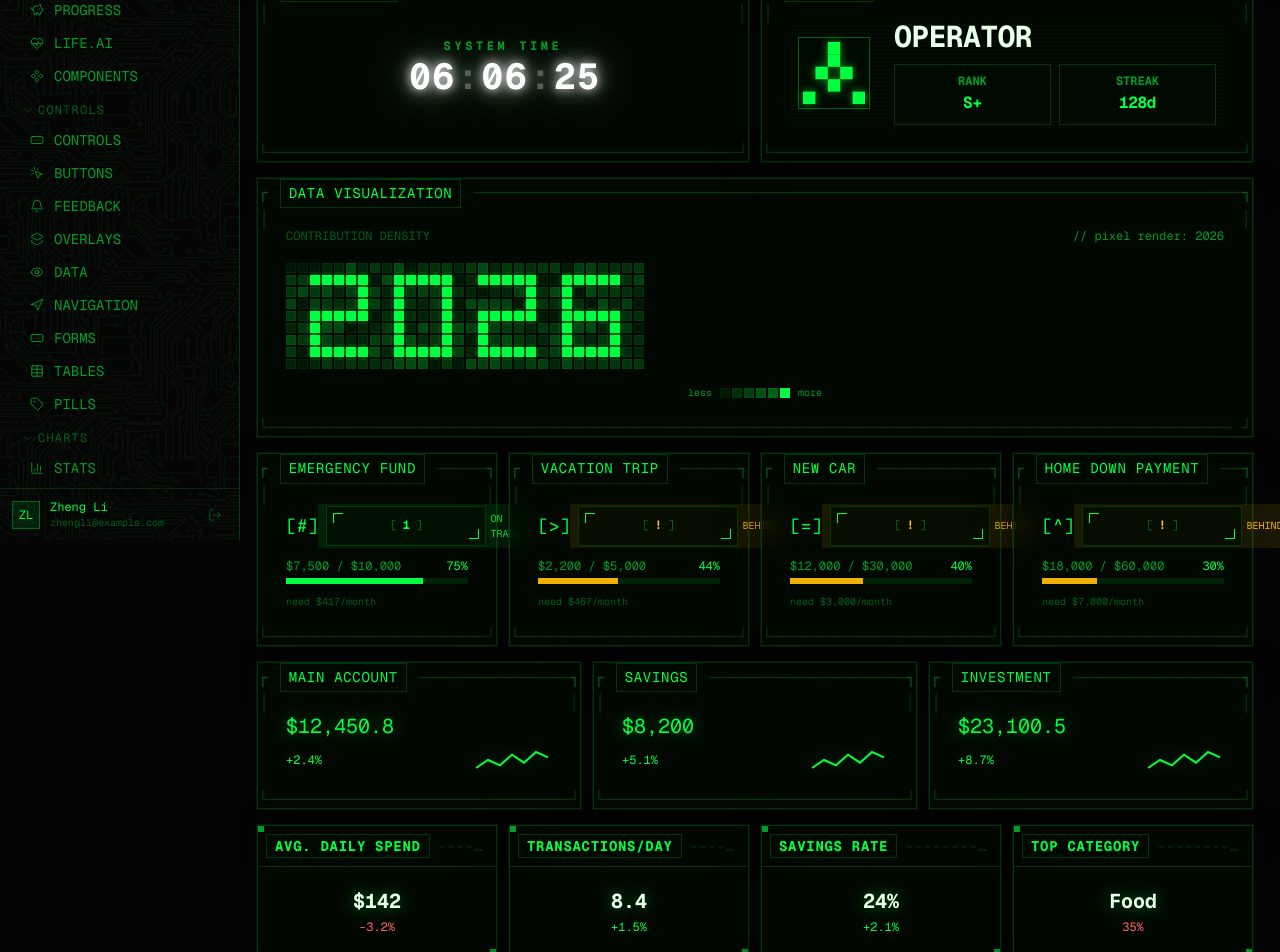
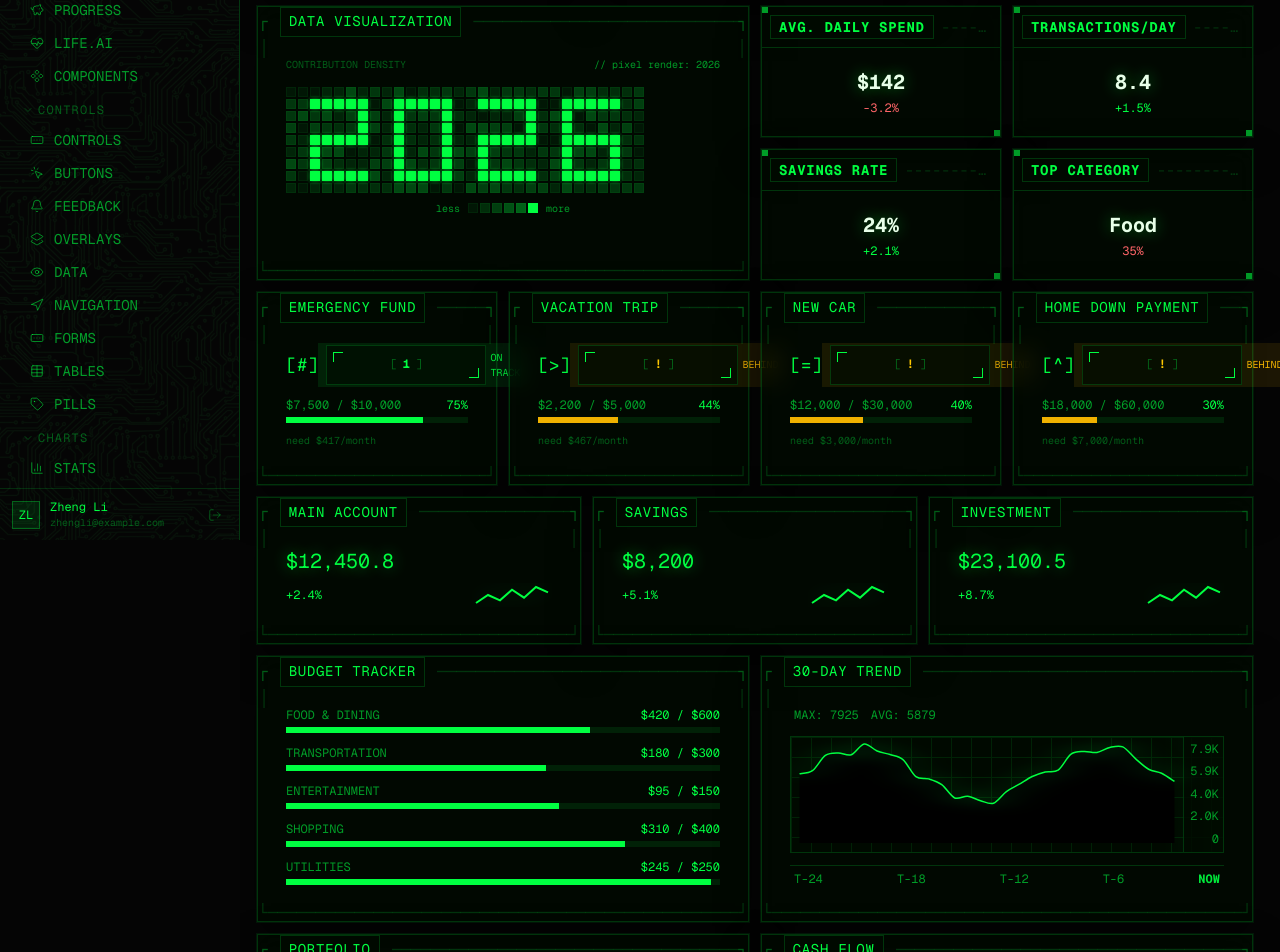
Before and after one commit to nocoo/matrix, a React (Vite) app: page / in a window 1280 px wide. Shown: the part 260-1212 px from the top of the page. Built offline with nearby package versions, Linux system fonts and the light colour scheme; the HTML template or start-up script is replaced by a standard one.

Commit message:
refactor: compact dashboard layout with 3-col header and side-by-side panels

```diff
--- a/src/pages/DashboardPage.tsx
+++ b/src/pages/DashboardPage.tsx
@@ -46,8 +46,9 @@
   } = useDashboardViewModel();
 
   return (
-    <div className="space-y-4">
-      {/* Welcome banner */}
+    <div className="space-y-3">
+      {/* Row 1: Status + Clock + Identity — 3-col on lg */}
+      <div className="grid grid-cols-1 md:grid-cols-2 lg:grid-cols-3 gap-3">
         <AsciiBox title="SYSTEM STATUS">
           <div className="flex flex-col gap-2">
             <TypewriterText
@@ -64,10 +65,8 @@
           </div>
         </AsciiBox>
 
-      {/* Clock + Identity side by side */}
-      <div className="grid grid-cols-1 lg:grid-cols-2 gap-3">
         <AsciiBox title="CHRONOMETER">
-          <div className="flex items-center justify-center py-4">
+          <div className="flex items-center justify-center py-2">
             <MatrixClock label="SYSTEM TIME" />
           </div>
         </AsciiBox>
@@ -82,14 +81,15 @@
           showStats
           animateTitle
           scanlines
-          avatarSize={72}
+          avatarSize={64}
         />
       </div>
 
-      {/* Pixel-art "2026" heatmap */}
+      {/* Row 2: Heatmap + Quick stats side by side */}
+      <div className="grid grid-cols-1 lg:grid-cols-2 gap-3">
         <AsciiBox title="DATA VISUALIZATION">
-        <div className="space-y-3">
-          <div className="flex items-center justify-between font-mono text-xs">
+          <div className="space-y-2">
+            <div className="flex items-center justify-between font-mono text-[10px]">
               <span className="text-matrix-dim uppercase">contribution density</span>
               <span className="text-matrix-muted">// pixel render: 2026</span>
             </div>
@@ -119,7 +119,7 @@
                 />
               ))}
             </div>
-          <div className="flex items-center justify-center gap-2 font-mono text-[10px] text-matrix-muted pt-1">
+            <div className="flex items-center justify-center gap-2 font-mono text-[10px] text-matrix-muted">
               <span>less</span>
               <div className="flex gap-0.5">
                 {[0, 2, 4, 6, 8, 10].map((v) => (
@@ -139,7 +139,28 @@
           </div>
         </AsciiBox>
 
-      {/* Target goals (merged from Targets page) */}
+        <div className="grid grid-cols-2 gap-3">
+          {statCards.map((stat) => (
+            <SignalBox key={stat.label} title={stat.label.toUpperCase()}>
+              <div className="text-center py-1">
+                <p className="font-mono text-xl font-bold text-matrix-bright glow-text">
+                  {stat.value}
+                </p>
+                <p
+                  className={cn(
+                    "font-mono text-xs mt-1",
+                    stat.isPositive ? "text-matrix-primary" : "text-red-400",
+                  )}
+                >
+                  {stat.change}
+                </p>
+              </div>
+            </SignalBox>
+          ))}
+        </div>
+      </div>
+
+      {/* Row 3: Target goals */}
       <div className="grid grid-cols-1 md:grid-cols-2 lg:grid-cols-4 gap-3">
         {goals.map((goal) => (
           <AsciiBox key={goal.name} title={goal.name.toUpperCase()}>
@@ -187,7 +208,7 @@
         ))}
       </div>
 
-      {/* Account cards */}
+      {/* Row 4: Accounts */}
       <div className="grid grid-cols-1 sm:grid-cols-2 lg:grid-cols-3 gap-3">
         {accountList.map((account) => (
           <AsciiBox key={account.name} title={account.name.toUpperCase()}>
@@ -216,28 +237,8 @@
         ))}
       </div>
 
-      {/* Quick stats */}
-      <div className="grid grid-cols-2 lg:grid-cols-4 gap-3">
-        {statCards.map((stat) => (
-          <SignalBox key={stat.label} title={stat.label.toUpperCase()}>
-            <div className="text-center py-1">
-              <p className="font-mono text-xl font-bold text-matrix-bright glow-text">
-                {stat.value}
-              </p>
-              <p
-                className={cn(
-                  "font-mono text-xs mt-1",
-                  stat.isPositive ? "text-matrix-primary" : "text-red-400",
-                )}
-              >
-                {stat.change}
-              </p>
-            </div>
-          </SignalBox>
-        ))}
-      </div>
-
-      {/* Budget tracker */}
+      {/* Row 5: Budget + Trend side by side */}
+      <div className="grid grid-cols-1 lg:grid-cols-2 gap-3">
         <AsciiBox title="BUDGET TRACKER">
           <div className="space-y-3">
           {budgetRows.map((budget) => (
@@ -266,14 +267,14 @@
         </div>
         </AsciiBox>
 
-      {/* 30-day trend */}
         <TrendMonitor
           data={trendData}
           label="30-DAY TREND"
           color="#00FF41"
         />
+      </div>
 
-      {/* Portfolio + Cash flow side by side */}
+      {/* Row 6: Portfolio + Cash flow side by side */}
       <div className="grid grid-cols-1 lg:grid-cols-2 gap-3">
         {/* Portfolio allocation */}
         <AsciiBox title="PORTFOLIO">
```
Lines whose indentation alone changed are shown as unchanged.
